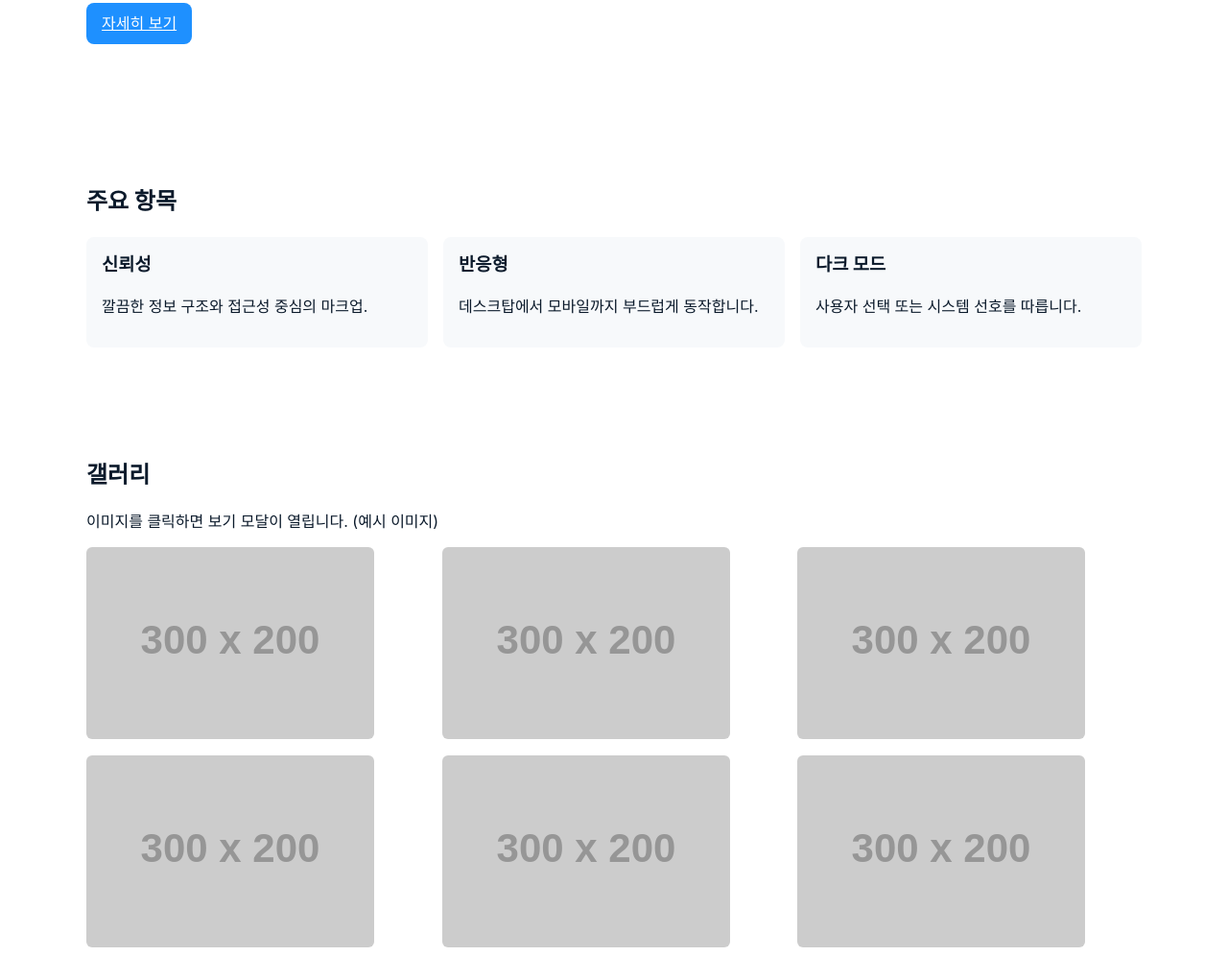
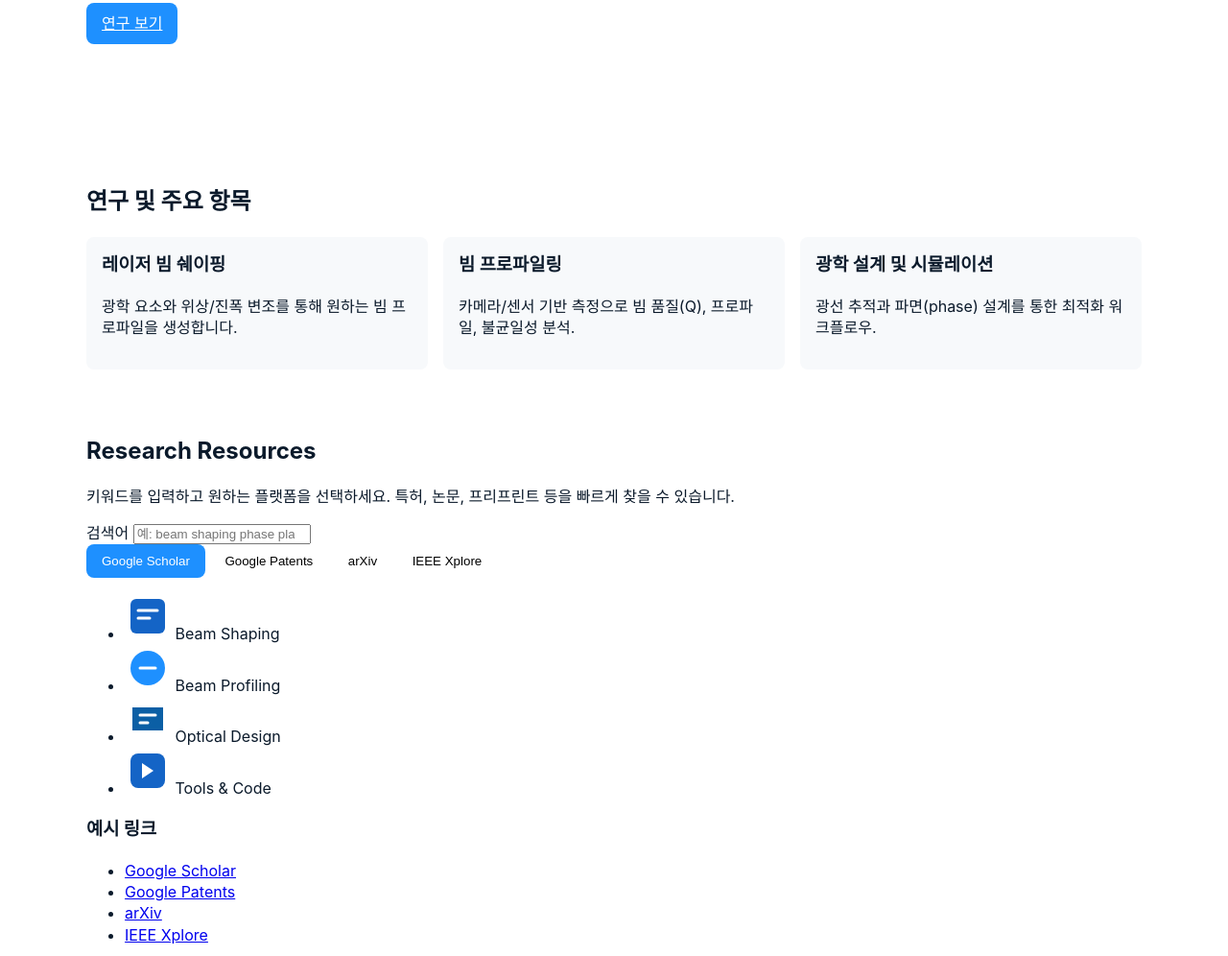
Before and after one commit to Nagyeong-kim/my-site, a plain HTML site: page index.html in a window 1280 px wide. Shown: the part 233-1229 px from the top of the page at 96% size. Drawn offline with Linux system fonts and the light colour scheme; placeholder pictures from the web are drawn by us.

Commit message:
Add files via upload

```diff
--- a/index.html
+++ b/index.html
@@ -3,7 +3,7 @@
 <head>
   <meta charset="utf-8">
   <meta name="viewport" content="width=device-width,initial-scale=1">
-  <title>한양대학교 — 예시 사이트</title>
+  <title>NK KIM — Laser Beam Shaping</title>
   <!-- 수정 위치: 페이지 제목은 이 <title>에서 변경하세요. -->
   <!-- 깔끔한 타이포를 위해 시스템 폰트 스택을 사용합니다. 필요하면 Google Fonts 링크 추가 가능합니다. -->
   <link rel="stylesheet" href="style.css">
@@ -15,7 +15,7 @@
   <header role="banner" class="site-header">
     <div class="container header-inner">
       <div class="brand">
-        <a href="#" aria-label="한양대학교 홈페이지 홈">한양대학교</a>
+        <a href="#" aria-label="NK KIM 홈페이지 홈">NK KIM</a>
       </div>
 
       <nav role="navigation" aria-label="주요 메뉴" class="main-nav">
@@ -37,10 +37,10 @@
 
     <section id="hero" class="hero" aria-labelledby="hero-title">
       <div class="container hero-inner">
-        <h1 id="hero-title">한양대학교 스타일의 깔끔한 홈페이지</h1>
-        <p class="lead">파란 계열의 컬러와 깨끗한 타이포로 구성된 예시 템플릿입니다.</p>
+        <h1 id="hero-title">NK KIM — Laser Beam Shaping</h1>
+        <p class="lead">레이저 빔 쉐이핑, 빔 프로파일링 및 광학 설계에 관한 예시 페이지입니다. 연구/프로젝트 소개에 적합합니다.</p>
         <p>
-          <a class="btn primary" href="#features">자세히 보기</a>
+          <a class="btn primary" href="#features">연구 보기</a>
         </p>
         <!-- 수정 위치: 히어로 섹션의 주요 텍스트와 CTA를 이 영역에서 변경하세요. -->
       </div>
@@ -48,47 +48,70 @@
 
     <section id="features" class="features" aria-labelledby="features-title">
       <div class="container">
-        <h2 id="features-title">주요 항목</h2>
+        <h2 id="features-title">연구 및 주요 항목</h2>
         <div class="features-grid">
           <article class="feature" aria-labelledby="f1">
-            <h3 id="f1">신뢰성</h3>
-            <p>깔끔한 정보 구조와 접근성 중심의 마크업.</p>
+            <h3 id="f1">레이저 빔 쉐이핑</h3>
+            <p>광학 요소와 위상/진폭 변조를 통해 원하는 빔 프로파일을 생성합니다.</p>
           </article>
           <article class="feature" aria-labelledby="f2">
-            <h3 id="f2">반응형</h3>
-            <p>데스크탑에서 모바일까지 부드럽게 동작합니다.</p>
+            <h3 id="f2">빔 프로파일링</h3>
+            <p>카메라/센서 기반 측정으로 빔 품질(Q), 프로파일, 불균일성 분석.</p>
           </article>
           <article class="feature" aria-labelledby="f3">
-            <h3 id="f3">다크 모드</h3>
-            <p>사용자 선택 또는 시스템 선호를 따릅니다.</p>
+            <h3 id="f3">광학 설계 및 시뮬레이션</h3>
+            <p>광선 추적과 파면(phase) 설계를 통한 최적화 워크플로우.</p>
           </article>
         </div>
         <!-- 수정 위치: 기능 카드(Feature) 내용을 추가/수정하세요. -->
       </div>
     </section>
 
-    <section id="gallery" class="gallery" aria-labelledby="gallery-title">
+    <section id="resources" class="resources" aria-labelledby="resources-title">
       <div class="container">
-        <h2 id="gallery-title">갤러리</h2>
-        <p class="muted">이미지를 클릭하면 보기 모달이 열립니다. (예시 이미지)</p>
-        <ul class="gallery-grid" role="list">
-          <!-- 예시 이미지: src를 실제 이미지 경로로 교체하세요 -->
-          <li><button class="gallery-item" data-src="https://via.placeholder.com/800x600/0f4c81/ffffff?text=1" data-alt="갤러리 이미지 1"><img src="https://via.placeholder.com/300x200/0f4c81/ffffff?text=1" alt="갤러리 이미지 1"></button></li>
-          <li><button class="gallery-item" data-src="https://via.placeholder.com/800x600/1464c6/ffffff?text=2" data-alt="갤러리 이미지 2"><img src="https://via.placeholder.com/300x200/1464c6/ffffff?text=2" alt="갤러리 이미지 2"></button></li>
-          <li><button class="gallery-item" data-src="https://via.placeholder.com/800x600/1e90ff/ffffff?text=3" data-alt="갤러리 이미지 3"><img src="https://via.placeholder.com/300x200/1e90ff/ffffff?text=3" alt="갤러리 이미지 3"></button></li>
-          <li><button class="gallery-item" data-src="https://via.placeholder.com/800x600/2f7bbf/ffffff?text=4" data-alt="갤러리 이미지 4"><img src="https://via.placeholder.com/300x200/2f7bbf/ffffff?text=4" alt="갤러리 이미지 4"></button></li>
-          <li><button class="gallery-item" data-src="https://via.placeholder.com/800x600/0b5fa5/ffffff?text=5" data-alt="갤러리 이미지 5"><img src="https://via.placeholder.com/300x200/0b5fa5/ffffff?text=5" alt="갤러리 이미지 5"></button></li>
-          <li><button class="gallery-item" data-src="https://via.placeholder.com/800x600/224f8b/ffffff?text=6" data-alt="갤러리 이미지 6"><img src="https://via.placeholder.com/300x200/224f8b/ffffff?text=6" alt="갤러리 이미지 6"></button></li>
+        <h2 id="resources-title">Research Resources</h2>
+        <p class="muted">키워드를 입력하고 원하는 플랫폼을 선택하세요. 특허, 논문, 프리프린트 등을 빠르게 찾을 수 있습니다.</p>
+
+        <form id="resource-search" class="resource-search" role="search" aria-label="리소스 검색">
+          <!-- 수정 위치: 검색 기본 동작이나 버튼 레이블을 변경하려면 이 폼을 편집하세요. -->
+          <label for="res-query" class="sr-only">검색어</label>
+          <input id="res-query" name="q" type="search" placeholder="예: beam shaping phase plate" required>
+          <div class="search-actions" role="group" aria-label="검색 플랫폼">
+            <button type="button" data-target="scholar" class="btn primary">Google Scholar</button>
+            <button type="button" data-target="patents" class="btn">Google Patents</button>
+            <button type="button" data-target="arxiv" class="btn">arXiv</button>
+            <button type="button" data-target="ieee" class="btn">IEEE Xplore</button>
+          </div>
+        </form>
+
+        <ul class="icon-grid" role="list">
+          <!-- 간단한 아이콘 카드: 이미지 대신 SVG 아이콘을 사용하여 가볍고 깔끔한 느낌을 유지합니다. -->
+          <li class="icon-card" aria-hidden="false">
+            <svg width="48" height="48" viewBox="0 0 24 24" fill="none" aria-hidden="true" focusable="false"><rect x="3" y="3" width="18" height="18" rx="3" fill="var(--hanyang-blue-2)"></rect><path d="M7 9h10M7 13h6" stroke="#fff" stroke-width="1.5" stroke-linecap="round" stroke-linejoin="round"/></svg>
+            <span>Beam Shaping</span>
+          </li>
+          <li class="icon-card">
+            <svg width="48" height="48" viewBox="0 0 24 24" fill="none" aria-hidden="true" focusable="false"><circle cx="12" cy="12" r="9" fill="var(--hanyang-blue-3)"></circle><path d="M8 12h8" stroke="#fff" stroke-width="1.5" stroke-linecap="round"/></svg>
+            <span>Beam Profiling</span>
+          </li>
+          <li class="icon-card">
+            <svg width="48" height="48" viewBox="0 0 24 24" fill="none" aria-hidden="true" focusable="false"><path d="M4 6h16v12H4z" fill="var(--hanyang-blue-1)"></path><path d="M8 10h8M8 14h4" stroke="#fff" stroke-width="1.5" stroke-linecap="round"/></svg>
+            <span>Optical Design</span>
+          </li>
+          <li class="icon-card">
+            <svg width="48" height="48" viewBox="0 0 24 24" fill="none" aria-hidden="true" focusable="false"><rect x="3" y="3" width="18" height="18" rx="4" fill="var(--hanyang-blue-2)"></rect><path d="M9 8v8l6-4-6-4z" fill="#fff"/></svg>
+            <span>Tools & Code</span>
+          </li>
         </ul>
-        <!-- 수정 위치: 갤러리에 이미지 항목을 추가하거나 경로를 변경하세요. -->
-      </div>
 
-      <!-- 이미지 뷰어 모달 (접근성 고려: role, aria-hidden 조절) -->
-      <div id="img-modal" class="img-modal" role="dialog" aria-modal="true" aria-hidden="true" aria-label="이미지 보기">
-        <div class="img-modal-inner">
-          <button id="modal-close" class="modal-close" aria-label="모달 닫기">✕</button>
-          <img id="modal-image" src="" alt="">
-          <p id="modal-caption" class="muted"></p>
+        <div class="resource-links">
+          <h3>예시 링크</h3>
+          <ul>
+            <li><a href="https://scholar.google.com" target="_blank" rel="noopener">Google Scholar</a></li>
+            <li><a href="https://patents.google.com" target="_blank" rel="noopener">Google Patents</a></li>
+            <li><a href="https://arxiv.org" target="_blank" rel="noopener">arXiv</a></li>
+            <li><a href="https://ieeexplore.ieee.org" target="_blank" rel="noopener">IEEE Xplore</a></li>
+          </ul>
         </div>
       </div>
     </section>
@@ -104,7 +127,7 @@
           <input id="email" name="email" type="email">
 
           <label for="message">메시지</label>
-          <textarea id="message" name="message" rows="4"></textarea>
+          <textarea id="message" name="message" rows="4" placeholder="레이저 빔 쉐이핑 관련 관심사나 문의 내용을 적어주세요."></textarea>
 
           <button class="btn" type="submit">전송</button>
         </form>
@@ -116,7 +139,7 @@
 
   <footer role="contentinfo" class="site-footer">
     <div class="container">
-      <small>© 한양대학교 — 예시 템플릿</small>
+      <small>© NK KIM — Laser Beam Shaping</small>
     </div>
   </footer>
 
```
